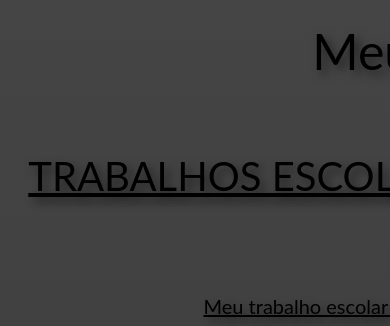
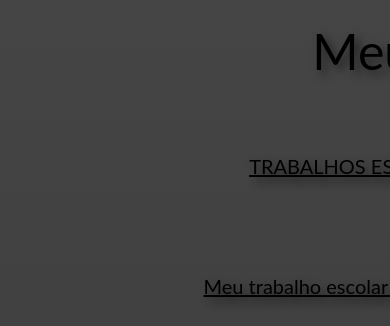
Before and after one commit to joaopedrogsil/myblog, a plain HTML site: page index.html in a window 390 px wide. Shown: the part 2961-3287 px from the top of the page. Drawn offline with Linux system fonts and the light colour scheme.

Commit message:
update-2

```diff
--- a/css/style.css
+++ b/css/style.css
@@ -278,6 +278,10 @@ footer img:hover {
     margin: 0 200px;
   }
 
+  .projetos h2 {
+    font-size: 20px;
+  }
+
   footer {
     width: 940px;
   }
```
